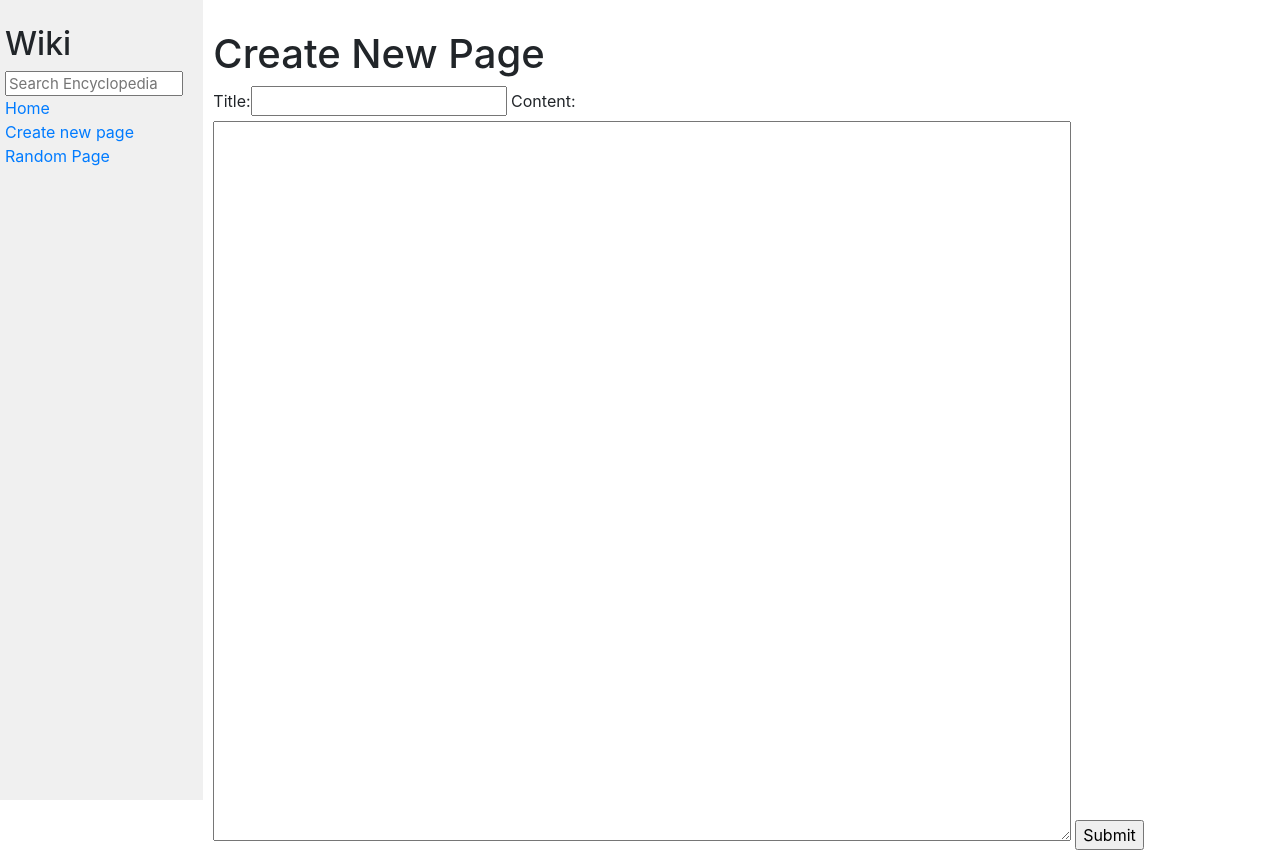
After one commit to limitids/wiki, a Django app: page /create in a window 1280 px wide. The commit adds this page. Run offline with Django 3.2, Linux system fonts and the light colour scheme; some libraries are stand-ins or nearby versions.

Commit message:
completed project 2/14/22

```diff
--- /dev/null
+++ b/wiki/encyclopedia/templates/encyclopedia/create.html
@@ -0,0 +1,17 @@
+{% extends "encyclopedia/layout.html" %}
+
+{% block title %}
+    Create
+{% endblock %}
+
+{% block body %}
+
+<h1>Create New Page</h1>
+<h2 style="color: red;">{{error}}</h2>
+<form action = "{% url 'create_page'  %}" method='post'>
+    {% csrf_token %}
+    {{form}}
+    <input type="submit"></input>
+</form>
+
+{% endblock %}
--- a/wiki/encyclopedia/templates/encyclopedia/entry.html
+++ b/wiki/encyclopedia/templates/encyclopedia/entry.html
@@ -5,7 +5,7 @@
 {% endblock %}
 
 {% block body %}
-
+<a href='{{title}}/edit'>Edit this page</a>
 {{entry | safe}}
 
 {% endblock %}
--- a/wiki/encyclopedia/templates/encyclopedia/layout.html
+++ b/wiki/encyclopedia/templates/encyclopedia/layout.html
@@ -19,7 +19,7 @@
                     <a href="{% url 'index' %}">Home</a>
                 </div>
                 <div>
-                    Create New Page
+                    <a href="{% url 'create_page' %}">Create new page</a>
                 </div>
                 <div>
                     <a href="{% url 'random' %}">Random Page</a>
--- a/wiki/encyclopedia/urls.py
+++ b/wiki/encyclopedia/urls.py
@@ -5,5 +5,7 @@ from . import views
 urlpatterns = [
     path("", views.index, name="index"),
     path("wiki/<file>",views.entry,name="entry"),
-    path("random/",views.rando,name="random")
+    path("random/",views.rando,name="random"),
+    path("create",views.createPage,name="create_page"),
+    path('wiki/<file>/edit',views.edit,name="edit_page")
 ]
--- a/wiki/encyclopedia/views.py
+++ b/wiki/encyclopedia/views.py
@@ -1,9 +1,22 @@
+from email import contentmanager
+from logging import PlaceHolder
 from django.shortcuts import render,redirect
 import markdown2
+from django import forms
 from django.http import HttpResponseRedirect
 from django.urls import reverse
 from . import util
 import random
+
+class createEntry(forms.Form):
+    title = forms.CharField(label="Title")
+    content = forms.CharField(widget = forms.Textarea())
+
+class editEntry(forms.Form):
+        title = forms.CharField()
+        content = forms.CharField(widget = forms.Textarea())
+
+
 
 def index(request):
     if request.GET.get('q','') != '':
@@ -30,3 +43,41 @@ def rando(request):
     Entry = listEntries[random.randint(0,len(listEntries)-1)]
 
     return redirect('entry',Entry)
+
+
+def edit(request,file):
+    if request.method == 'POST':
+        util.save_entry(file,request.POST.get('edit',''))
+        return redirect('entry',file)
+
+    return render(request,"encyclopedia/edit.html",{
+        "entry": markdown2.markdown(util.get_entry(file)),
+        "title":file,
+    })
+
+
+
+def createPage(request):
+
+    if request.method == "POST":
+        form = createEntry(request.POST)
+        if form.is_valid(): #server side checking of form
+            title = form.cleaned_data["title"]
+            md = form.cleaned_data["content"]
+            entries = util.list_entries()
+            for i in entries:
+                if i == title:
+                    return render(request,"encyclopedia/create.html", {
+                        "form": createEntry(),
+                        "error": 'Article already exists'
+                    })
+
+            util.save_entry(title,md)
+            return redirect('entry',title)
+
+
+
+    return render(request,"encyclopedia/create.html", {
+        "form": createEntry(),
+        "error": ''
+    })
--- /dev/null
+++ b/wiki/requirements.txt
@@ -0,0 +1,6 @@
+asgiref==3.5.0
+backports.zoneinfo==0.2.1
+Django==4.0.2
+markdown2==2.4.2
+six @ file:///AppleInternal/BuildRoot/Library/Caches/com.apple.xbs/Sources/python3/python3-103/six-1.15.0-py2.py3-none-any.whl
+sqlparse==0.4.2
```
Also changed, not shown: wiki/encyclopedia/templates/encyclopedia/edit.html (added, +21 -0 lines), wiki/entries/CSS.md (+1 -3 lines), wiki/entries/Django.md (+2 -2 lines), wiki/entries/Thomas.md (added, +9 -0 lines).
